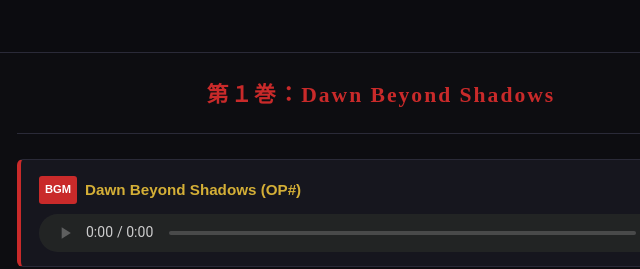
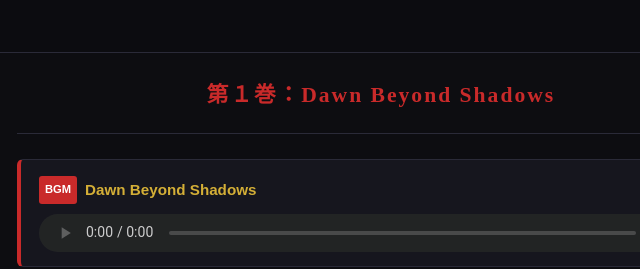
Before and after one commit to sayaka-moimoi/Shadows-saga, a plain HTML site: page index.html in a window 1280 px wide. Shown: the top 269 px of the page, 259-899 px from the left. Drawn offline with Linux system fonts and the light colour scheme.

Commit message:
Update index.html

```diff
--- a/index.html
+++ b/index.html
@@ -409,7 +409,7 @@
     // ===== 全体インデックス定義 =====
     const chapters = [
       // ----------------- 第１巻 -----------------
-      { vol: "第１巻：Dawn Beyond Shadows", title: "第１巻 もくじ", song: "Dawn Beyond Shadows (OP#)", mp3: "https://files.catbox.moe/00u2y7.mp3", novelFile: "v1_00.txt", lyricFile: "v1_00.txt", isTop: true, topIndex: 0 },
+      { vol: "第１巻：Dawn Beyond Shadows", title: "第１巻 もくじ", song: "Dawn Beyond Shadows", mp3: "https://files.catbox.moe/00u2y7.mp3", novelFile: "v1_00.txt", lyricFile: "v1_00.txt", isTop: true, topIndex: 0 },
       { vol: "第１巻：Dawn Beyond Shadows", title: "1# 黎明", song: "Ember!", mp3: "", novelFile: "v1_01.txt", lyricFile: "v1_01.txt", topIndex: 0 },
       { vol: "第１巻：Dawn Beyond Shadows", title: "2# 交戦", song: "Light of Resistance", mp3: "", novelFile: "v1_02.txt", lyricFile: "v1_02.txt", topIndex: 0 },
       { vol: "第１巻：Dawn Beyond Shadows", title: "3# 脅威", song: "Unstoppable Darkness", mp3: "", novelFile: "v1_03.txt", lyricFile: "v1_03.txt", topIndex: 0 },
@@ -446,7 +446,7 @@
       { vol: "第１巻：Dawn Beyond Shadows", title: "第１巻 Bonus 2", song: "SHINING LIGHT", mp3: "", novelFile: "v1_34.txt", lyricFile: "v1_34.txt", topIndex: 0 },
 
       // ----------------- 第２巻 -----------------
-      { vol: "第２巻：Shadows of Rebellion", title: "第２巻 もくじ", song: "Shadows of Rebellion (OP#)", mp3: "", novelFile: "v2_top.txt", lyricFile: "v2_top.txt", isTop: true, topIndex: 35 },
+      { vol: "第２巻：Shadows of Rebellion", title: "第２巻 もくじ", song: "Shadows of Rebellion", mp3: "", novelFile: "v2_top.txt", lyricFile: "v2_top.txt", isTop: true, topIndex: 35 },
       { vol: "第２巻：Shadows of Rebellion", title: "0# 序章", song: "光と影のセンリツ", mp3: "", novelFile: "v2_00.txt", lyricFile: "v2_00.txt", topIndex: 35 },
       { vol: "第２巻：Shadows of Rebellion", title: "1# 再生", song: "Re:birth", mp3: "", novelFile: "v2_01.txt", lyricFile: "v2_01.txt", topIndex: 35 },
       { vol: "第２巻：Shadows of Rebellion", title: "2# 日常", song: "影の向こうで", mp3: "", novelFile: "v2_02.txt", lyricFile: "v2_02.txt", topIndex: 35 },
```
